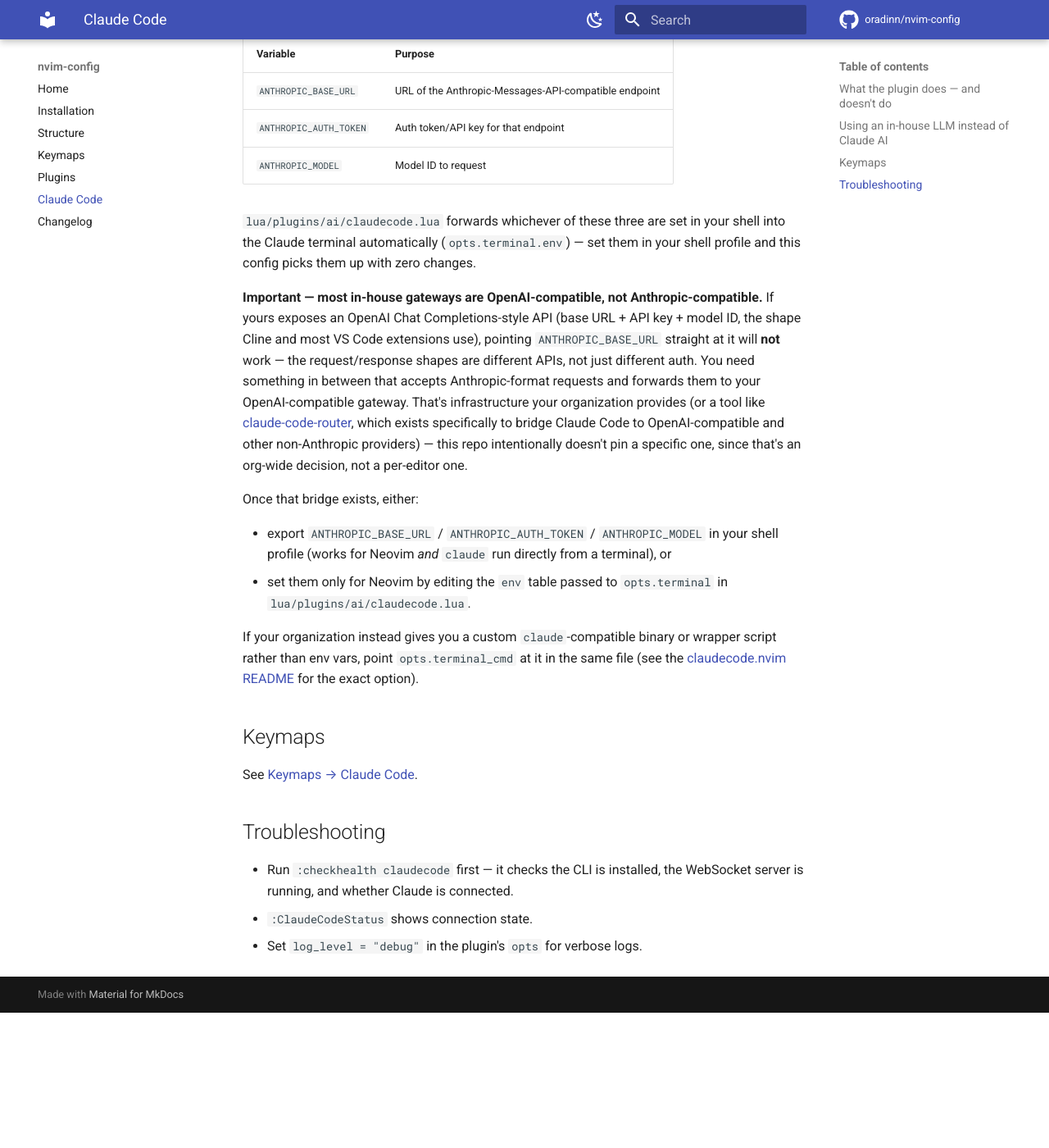
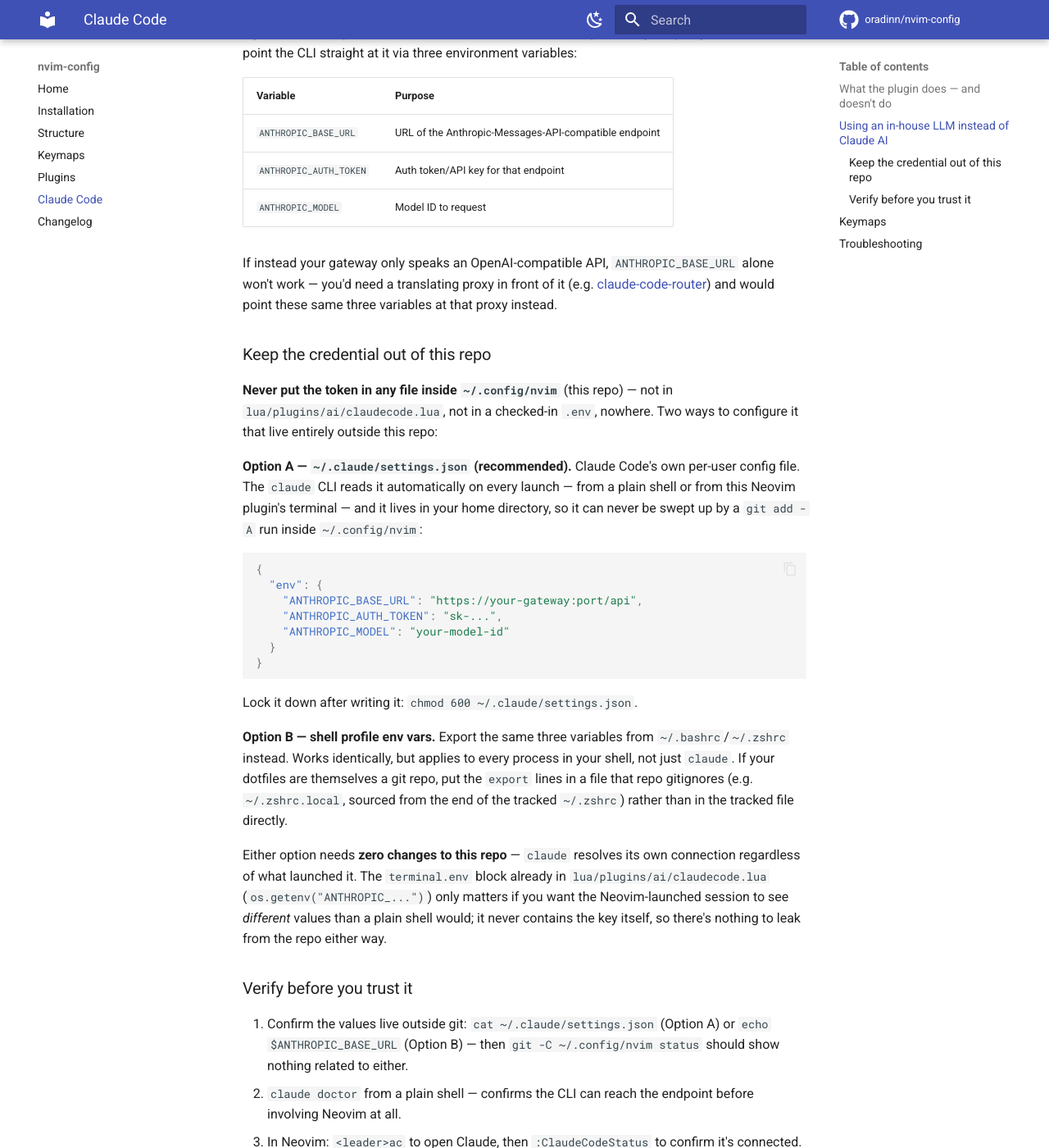
Before and after one commit to oradinn/nvim-config, an MkDocs documentation site: the page built from docs/ai.md, in a window 1280 px wide and 1400 px high, scrolled down 591 px. Shown: the whole window at 82% size. Built offline with MkDocs 1.6.1 and Material for MkDocs 9.7.7, drawn with Linux system fonts in a browser that asks for light colours; comment, search, counter and statistics services are not loaded; before the commit the page ends 1826 px from its top, so only the background shows below that; some of the changed text lies outside the part shown.

Commit message:
Document credential handling for a natively Anthropic-compatible in-house LLM
Rewrite docs/ai.md's in-house LLM section: the org's model speaks the
Anthropic Messages API natively, so no translating proxy is needed -
lead with that path and keep the OpenAI-compatible/bridge case as a
fallback note instead of the default assumption.

Spell out how to configure ANTHROPIC_BASE_URL/ANTHROPIC_AUTH_TOKEN/
ANTHROPIC_MODEL without the credential ever touching this repo:
~/.claude/settings.json (recommended) or shell profile env vars, both
outside ~/.config/nvim entirely. lua/plugins/ai/claudecode.lua already
only reads these via os.getenv and never contained a literal secret,
so no code change was needed there - only documentation.

Add defensive .gitignore patterns (.env*, *.local.json,
.claude/settings.local.json) as a safety net in case a local secrets
file ever ends up inside this repo by mistake.

Co-Authored-By: Claude Sonnet 5 <noreply@anthropic.com>
Claude-Session: https://claude.ai/code/session_016YunJ1V2cbCqrNVvcpQqMP

````diff
--- a/docs/ai.md
+++ b/docs/ai.md
@@ -15,9 +15,11 @@ by the CLI itself, the same way it would be from a regular shell.
 
 ## Using an in-house LLM instead of Claude AI
 
-Claude Code's CLI speaks Anthropic's **Messages API** wire format. It can be
-pointed at any endpoint that speaks that same format via three environment
-variables:
+Claude Code's CLI speaks Anthropic's **Messages API** wire format. If your
+in-house model has been set up to speak that same format natively (as opposed
+to an OpenAI Chat Completions-style API, the shape Cline and most VS Code
+extensions use), no bridge or proxy is needed — point the CLI straight at it
+via three environment variables:
 
 | Variable | Purpose |
 |---|---|
@@ -25,34 +27,64 @@ variables:
 | `ANTHROPIC_AUTH_TOKEN` | Auth token/API key for that endpoint |
 | `ANTHROPIC_MODEL` | Model ID to request |
 
-`lua/plugins/ai/claudecode.lua` forwards whichever of these three are set in
-your shell into the Claude terminal automatically (`opts.terminal.env`) — set
-them in your shell profile and this config picks them up with zero changes.
+If instead your gateway only speaks an OpenAI-compatible API, `ANTHROPIC_BASE_URL`
+alone won't work — you'd need a translating proxy in front of it (e.g.
+[claude-code-router](https://github.com/musistudio/claude-code-router)) and
+would point these same three variables at that proxy instead.
 
-**Important — most in-house gateways are OpenAI-compatible, not
-Anthropic-compatible.** If yours exposes an OpenAI Chat Completions-style API
-(base URL + API key + model ID, the shape Cline and most VS Code extensions
-use), pointing `ANTHROPIC_BASE_URL` straight at it will **not** work — the
-request/response shapes are different APIs, not just different auth. You need
-something in between that accepts Anthropic-format requests and forwards them
-to your OpenAI-compatible gateway. That's infrastructure your organization
-provides (or a tool like [claude-code-router](https://github.com/musistudio/claude-code-router),
-which exists specifically to bridge Claude Code to OpenAI-compatible and other
-non-Anthropic providers) — this repo intentionally doesn't pin a specific one,
-since that's an org-wide decision, not a per-editor one.
+### Keep the credential out of this repo
 
-Once that bridge exists, either:
+**Never put the token in any file inside `~/.config/nvim`** (this repo) — not
+in `lua/plugins/ai/claudecode.lua`, not in a checked-in `.env`, nowhere. Two
+ways to configure it that live entirely outside this repo:
 
-- export `ANTHROPIC_BASE_URL` / `ANTHROPIC_AUTH_TOKEN` / `ANTHROPIC_MODEL` in
-  your shell profile (works for Neovim *and* `claude` run directly from a
-  terminal), or
-- set them only for Neovim by editing the `env` table passed to
-  `opts.terminal` in `lua/plugins/ai/claudecode.lua`.
+**Option A — `~/.claude/settings.json` (recommended).** Claude Code's own
+per-user config file. The `claude` CLI reads it automatically on every
+launch — from a plain shell or from this Neovim plugin's terminal — and it
+lives in your home directory, so it can never be swept up by a `git add -A`
+run inside `~/.config/nvim`:
+
+```json
+{
+  "env": {
+    "ANTHROPIC_BASE_URL": "https://your-gateway:port/api",
+    "ANTHROPIC_AUTH_TOKEN": "sk-...",
+    "ANTHROPIC_MODEL": "your-model-id"
+  }
+}
+```
+
+Lock it down after writing it: `chmod 600 ~/.claude/settings.json`.
+
+**Option B — shell profile env vars.** Export the same three variables from
+`~/.bashrc`/`~/.zshrc` instead. Works identically, but applies to every
+process in your shell, not just `claude`. If your dotfiles are themselves a
+git repo, put the `export` lines in a file that repo gitignores (e.g.
+`~/.zshrc.local`, sourced from the end of the tracked `~/.zshrc`) rather than
+in the tracked file directly.
+
+Either option needs **zero changes to this repo** — `claude` resolves its own
+connection regardless of what launched it. The `terminal.env` block already in
+`lua/plugins/ai/claudecode.lua` (`os.getenv("ANTHROPIC_...")`) only matters if
+you want the Neovim-launched session to see *different* values than a plain
+shell would; it never contains the key itself, so there's nothing to leak
+from the repo either way.
+
+### Verify before you trust it
+
+1. Confirm the values live outside git: `cat ~/.claude/settings.json` (Option
+   A) or `echo $ANTHROPIC_BASE_URL` (Option B) — then `git -C ~/.config/nvim
+   status` should show nothing related to either.
+2. `claude doctor` from a plain shell — confirms the CLI can reach the
+   endpoint before involving Neovim at all.
+3. In Neovim: `<leader>ac` to open Claude, then `:ClaudeCodeStatus` to confirm
+   it's connected.
 
 If your organization instead gives you a custom `claude`-compatible binary or
-wrapper script rather than env vars, point `opts.terminal_cmd` at it in the
-same file (see the [claudecode.nvim README](https://github.com/coder/claudecode.nvim#local-installation-configuration)
-for the exact option).
+wrapper script rather than env vars, point `opts.terminal_cmd` at it in
+`lua/plugins/ai/claudecode.lua` (see the [claudecode.nvim README](https://github.com/coder/claudecode.nvim#local-installation-configuration)
+for the exact option) — that path is a binary location, not a secret, so it's
+fine to commit.
 
 ## Keymaps
 
````
Also changed, not shown: 1 other file.
